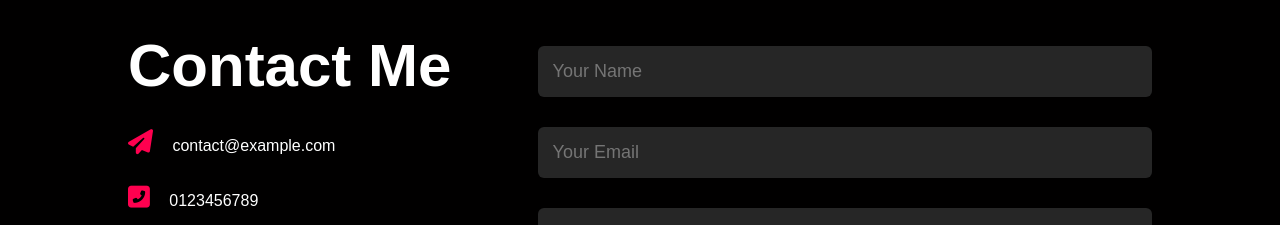
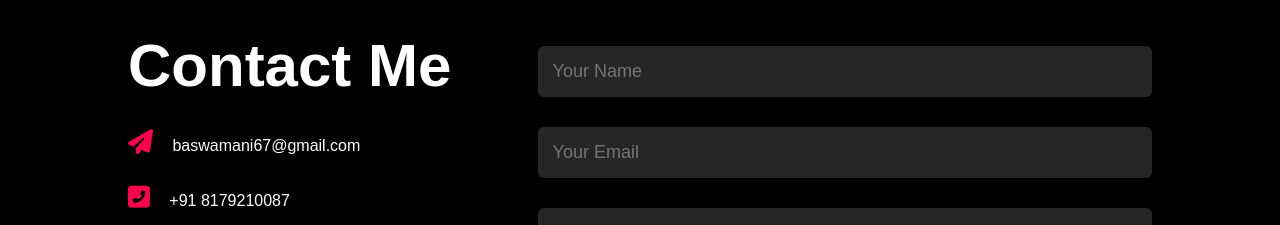
Before and after one commit to manikanta72/Portfolio, a plain HTML site: page index.html in a window 1280 px wide. Shown: the part 3780-4005 px from the top of the page. Drawn offline with Linux system fonts and the light colour scheme.

Commit message:
Update contact information in index.html

```diff
--- a/index.html
+++ b/index.html
@@ -258,8 +258,8 @@
             <div class="row">
                 <div class="contact-left">
                     <h1 class="sub-title">Contact Me</h1>
-                    <p><i class="fas fa-paper-plane"></i> contact@example.com</p>
-                    <p><i class="fas fa-phone-square-alt"></i> 0123456789</p>
+                    <p><i class="fas fa-paper-plane"></i> baswamani67@gmail.com</p>
+                    <p><i class="fas fa-phone-square-alt"></i> +91 8179210087</p>
                     <div class="social-icons">
                         <a href="https://facebook.com/"><i class="fab fa-facebook"></i></a>
                         <a href="https://github.com/manikanta72"><i class="fab fa-github"></i></a>
```
